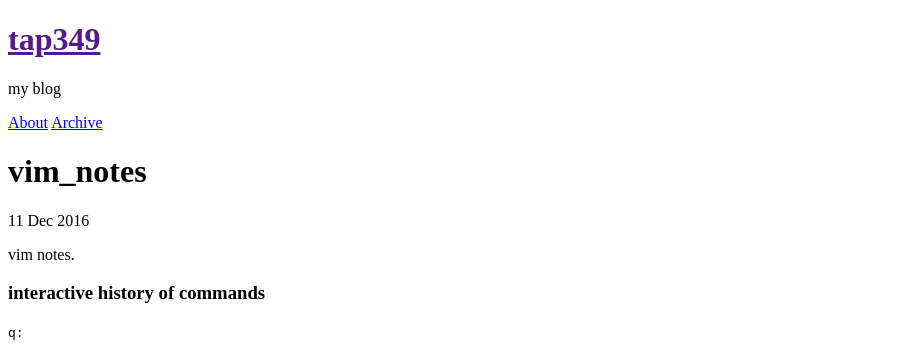
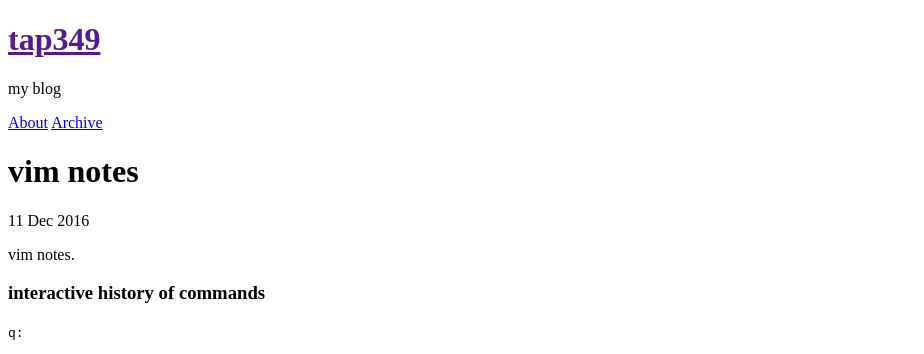
Before and after one commit to tap349/tap349.github.io, a Jekyll site: the page built from _posts/2016-12-11-vim_notes.md, in a window 1280 px wide. Shown: the top 354 px of the page, without its empty margins (0-924 px from the left). Built offline with Jekyll 4.4.1, drawn with Linux system fonts in a browser that asks for light colours.

Commit message:
update 2016-12-11_16:55:24

```diff
--- a/_posts/2016-12-11-vim_notes.md
+++ b/_posts/2016-12-11-vim_notes.md
@@ -1,6 +1,6 @@
 ---
 layout: post
-title: vim_notes
+title: vim notes
 date: 2016-12-11 16:35:17 +0300
 access: public
 categories: [vim]
```
